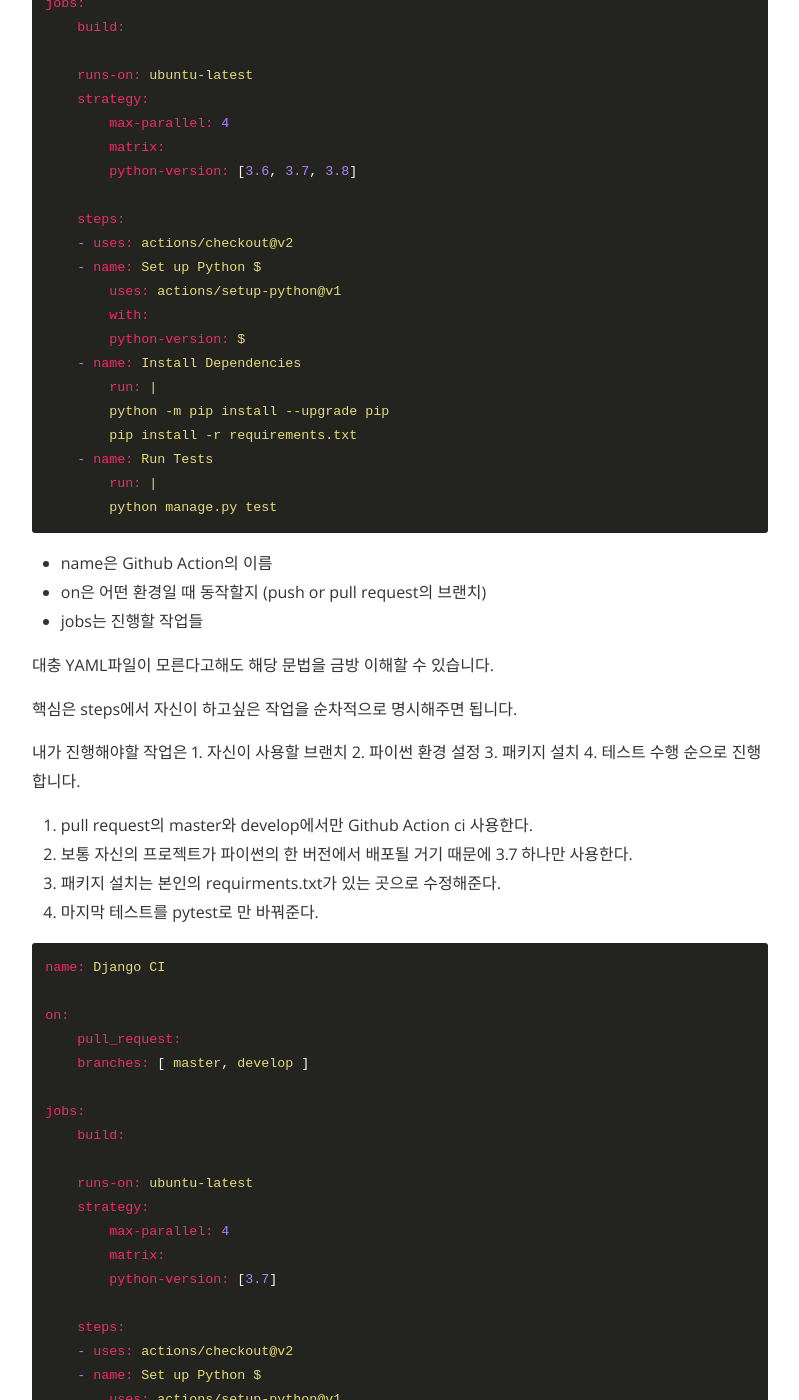
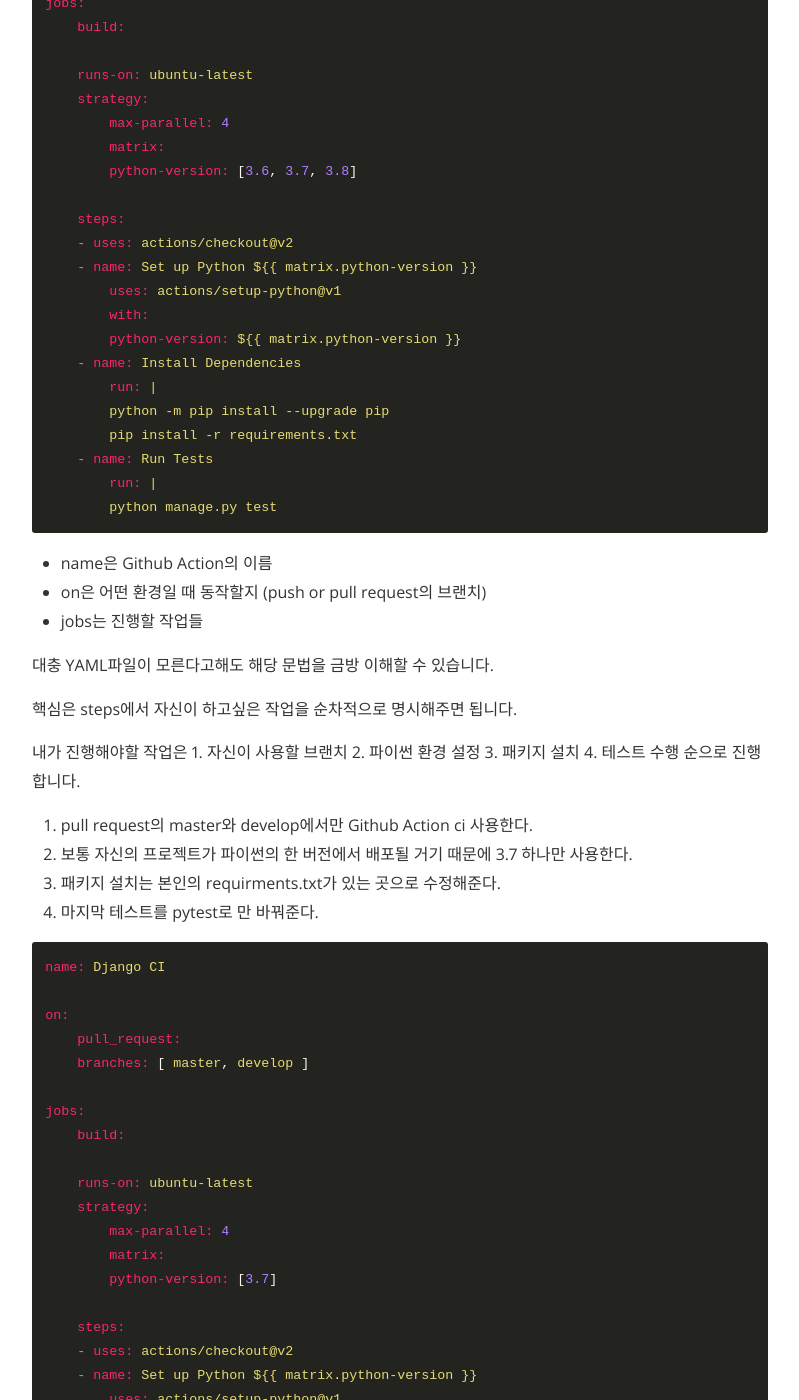
Before and after one commit to ndjman7/ndjman7.github.io, a Jekyll site: the page built from _posts/2020-04-19-Github-Action으로-CI-대체하기.md, in a window 1280 px wide and 1400 px high, scrolled down 1908 px. Shown: the whole window, without its empty margins (240-1039 px from the left). Built offline with Jekyll 4.4.1, drawn with Linux system fonts in a browser that asks for light colours; nearby versions of some CDN libraries; comment, search, counter and statistics services are not loaded; some of the changed text lies outside the part shown.

Commit message:
이미지 리사이징 및 markdown escape

```diff
--- a/_posts/2020-04-19-Github-Action으로-CI-대체하기.md
+++ b/_posts/2020-04-19-Github-Action으로-CI-대체하기.md
@@ -50,10 +50,10 @@
 
     steps:
     - uses: actions/checkout@v2
-    - name: Set up Python ${{ matrix.python-version }}
+    - name: Set up Python ${{ "{{ matrix.python-version " }}}}
         uses: actions/setup-python@v1
         with:
-        python-version: ${{ matrix.python-version }}
+        python-version: ${{ "{{ matrix.python-version " }}}}
     - name: Install Dependencies
         run: |
         python -m pip install --upgrade pip
@@ -97,10 +97,10 @@
 
     steps:
     - uses: actions/checkout@v2
-    - name: Set up Python ${{ matrix.python-version }}
+    - name: Set up Python ${{ "{{ matrix.python-version " }}}}
         uses: actions/setup-python@v1
         with:
-        python-version: ${{ matrix.python-version }}
+        python-version: ${{ "{{ matrix.python-version " }}}}
     - name: Install Dependencies
         run: |
         python -m pip install --upgrade pip
```
Also changed, not shown: assets/img/github_action/github_action_1.png, assets/img/github_action/github_action_2.png, assets/img/github_action/github_action_4.png, assets/img/github_action/github_action_5.png.
